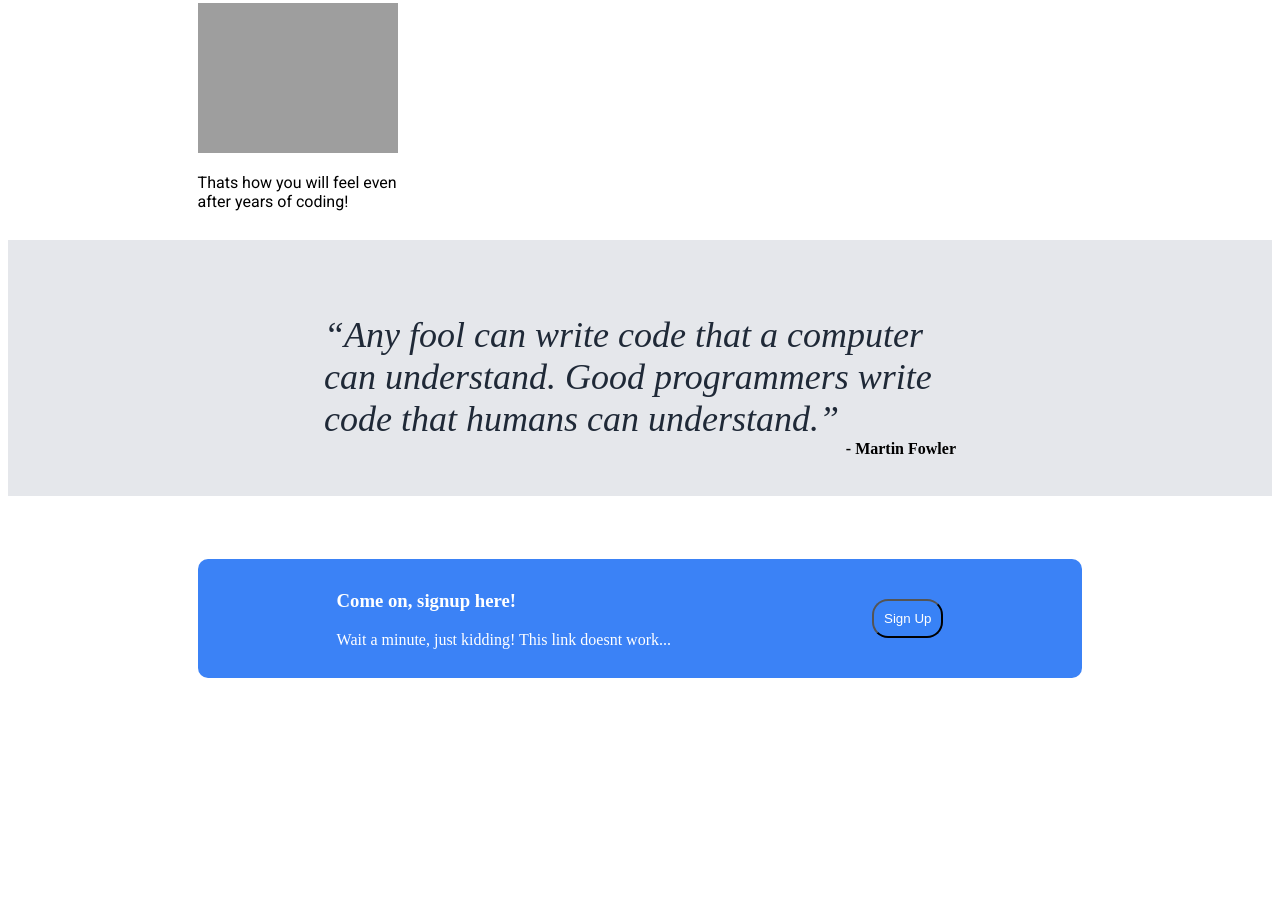
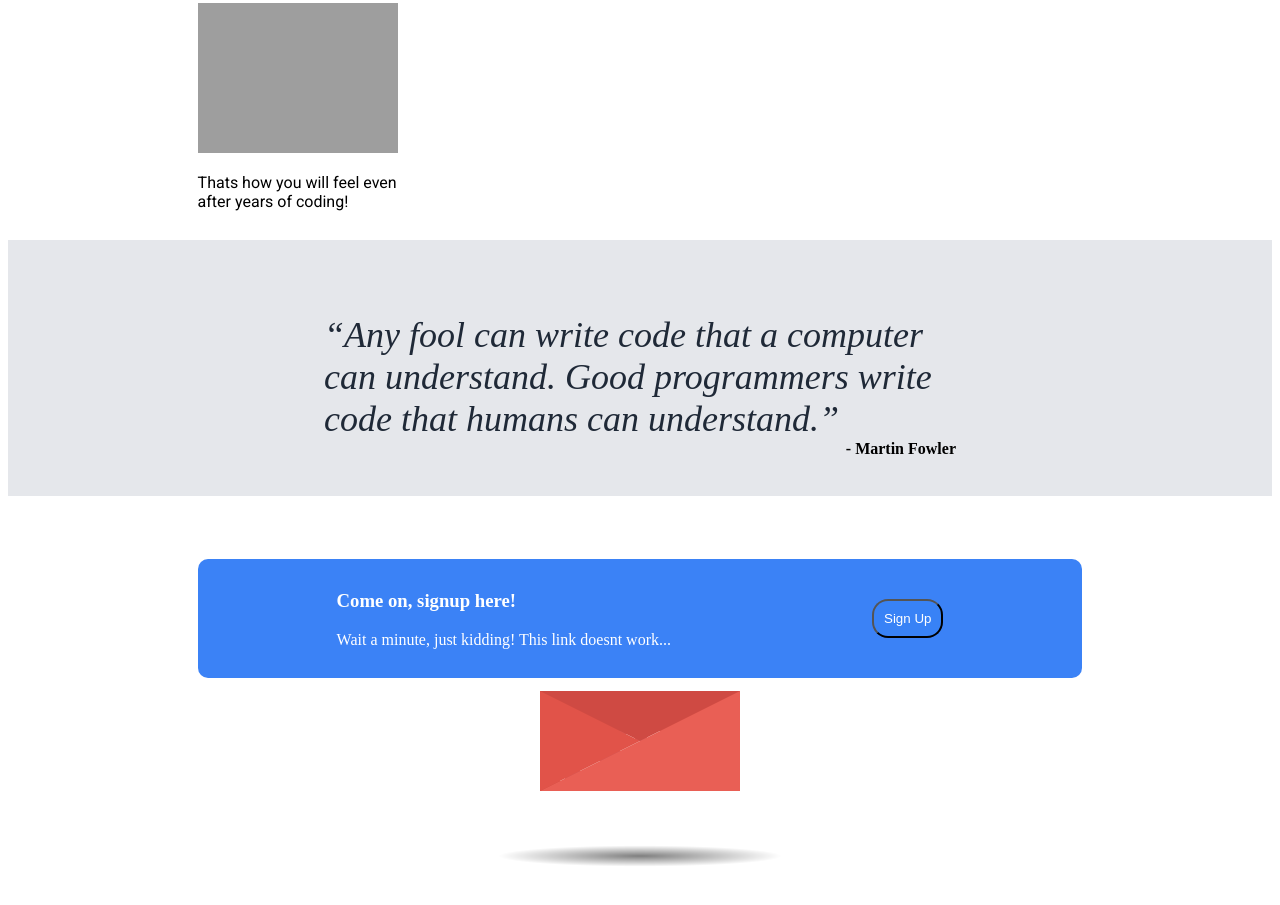
Before and after one commit to devmev10/Life-of-a-dev, a plain HTML site: page index.html in a window 1280 px wide. Shown: the part 747-1652 px from the top of the page. Before the commit the page ends 1488 px from the top, so only its background shows below. Drawn offline with Linux system fonts and the light colour scheme; grey boxes are pictures that could not be loaded.

Commit message:
Add animation below footer in CSS

```diff
--- a/style.css
+++ b/style.css
@@ -112,3 +112,149 @@ footer{
 header{ height: 30%; }
 footer{ height: 20%; }
 .sec1, .sec2{ height: 25%; }
+
+
+/* Animation section------------------------------------------------- */
+
+.letter-image {
+  position: sticky;
+  top: 50%;
+  left: 50%;
+  width: 200px;
+  height: 200px;
+  -webkit-transform: translate(-50%, -50%);
+  -moz-transform: translate(-50%, -50%);
+  transform: translate(-50%, -50%);
+  cursor: pointer;
+}
+
+.animated-mail {
+  position: absolute;
+  height: 150px;
+  width: 200px;
+  -webkit-transition: 0.4s;
+  -moz-transition: 0.4s;
+  transition: 0.4s;
+}
+.animated-mail .body {
+  position: absolute;
+  bottom: 0;
+  width: 0;
+  height: 0;
+  border-style: solid;
+  border-width: 0 0 100px 200px;
+  border-color: transparent transparent #e95f55 transparent;
+  z-index: 2;
+}
+.animated-mail .top-fold {
+  position: absolute;
+  top: 50px;
+  width: 0;
+  height: 0;
+  border-style: solid;
+  border-width: 50px 100px 0 100px;
+  -webkit-transform-origin: 50% 0%;
+  -webkit-transition: transform 0.4s 0.4s, z-index 0.2s 0.4s;
+  -moz-transform-origin: 50% 0%;
+  -moz-transition: transform 0.4s 0.4s, z-index 0.2s 0.4s;
+  transform-origin: 50% 0%;
+  transition: transform 0.4s 0.4s, z-index 0.2s 0.4s;
+  border-color: #cf4a43 transparent transparent transparent;
+  z-index: 2;
+}
+.animated-mail .back-fold {
+  position: absolute;
+  bottom: 0;
+  width: 200px;
+  height: 100px;
+  background: #cf4a43;
+  z-index: 0;
+}
+.animated-mail .left-fold {
+  position: absolute;
+  bottom: 0;
+  width: 0;
+  height: 0;
+  border-style: solid;
+  border-width: 50px 0 50px 100px;
+  border-color: transparent transparent transparent #e15349;
+  z-index: 2;
+}
+.animated-mail .letter {
+  left: 20px;
+  bottom: 0px;
+  position: absolute;
+  width: 160px;
+  height: 60px;
+  background: white;
+  z-index: 1;
+  overflow: hidden;
+  -webkit-transition: 0.4s 0.2s;
+  -moz-transition: 0.4s 0.2s;
+  transition: 0.4s 0.2s;
+}
+.animated-mail .letter .letter-border {
+  height: 10px;
+  width: 100%;
+  background: repeating-linear-gradient(-45deg, #cb5a5e, #cb5a5e 8px, transparent 8px, transparent 18px);
+}
+.animated-mail .letter .letter-title {
+  margin-top: 10px;
+  margin-left: 5px;
+  height: 10px;
+  width: 40%;
+  background: #cb5a5e;
+}
+.animated-mail .letter .letter-context {
+  margin-top: 10px;
+  margin-left: 5px;
+  height: 10px;
+  width: 20%;
+  background: #cb5a5e;
+}
+.animated-mail .letter .letter-stamp {
+  margin-top: 30px;
+  margin-left: 120px;
+  border-radius: 100%;
+  height: 30px;
+  width: 30px;
+  background: #cb5a5e;
+  opacity: 0.3;
+}
+
+.shadow {
+  position: absolute;
+  top: 200px;
+  left: 50%;
+  width: 400px;
+  height: 30px;
+  transition: 0.4s;
+  transform: translateX(-50%);
+  -webkit-transition: 0.4s;
+  -webkit-transform: translateX(-50%);
+  -moz-transition: 0.4s;
+  -moz-transform: translateX(-50%);
+  border-radius: 100%;
+  background: radial-gradient(rgba(0, 0, 0, 0.5), rgba(0, 0, 0, 0), rgba(0, 0, 0, 0));
+}
+
+.letter-image:hover .animated-mail {
+  transform: translateY(50px);
+  -webkit-transform: translateY(50px);
+  -moz-transform: translateY(50px);
+}
+.letter-image:hover .animated-mail .top-fold {
+  transition: transform 0.4s, z-index 0.2s;
+  transform: rotateX(180deg);
+  -webkit-transition: transform 0.4s, z-index 0.2s;
+  -webkit-transform: rotateX(180deg);
+  -moz-transition: transform 0.4s, z-index 0.2s;
+  -moz-transform: rotateX(180deg);
+  z-index: 0;
+}
+.letter-image:hover .animated-mail .letter {
+  height: 180px;
+}
+.letter-image:hover .shadow {
+  width: 250px;
+}
```
